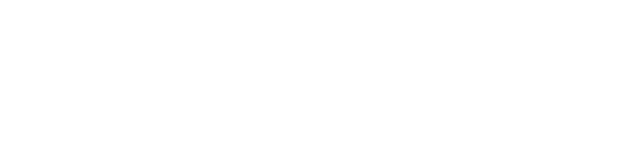
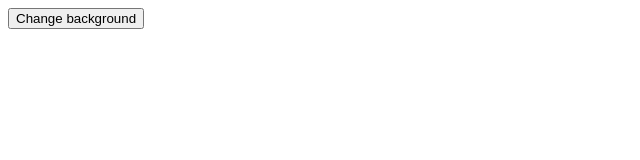
Before and after one commit to Xelleet/Very-important-app, a plain HTML site: page index.html in a window 1280 px wide. Shown: the whole page, without its empty margins (0-640 px from the left). Drawn offline with Linux system fonts and the light colour scheme.

Commit message:
added js file and now we're starting to do some real stuff (idk why I must to commit my every single move. Maybe I just didn't get it right

```diff
--- a/index.html
+++ b/index.html
@@ -6,6 +6,6 @@
     <title>Document</title>
 </head>
 <body>
-
+    <button onclick="changeBackground">Change background</button>
 </body>
 </html>
```
Also changed, not shown: index.js (added).
